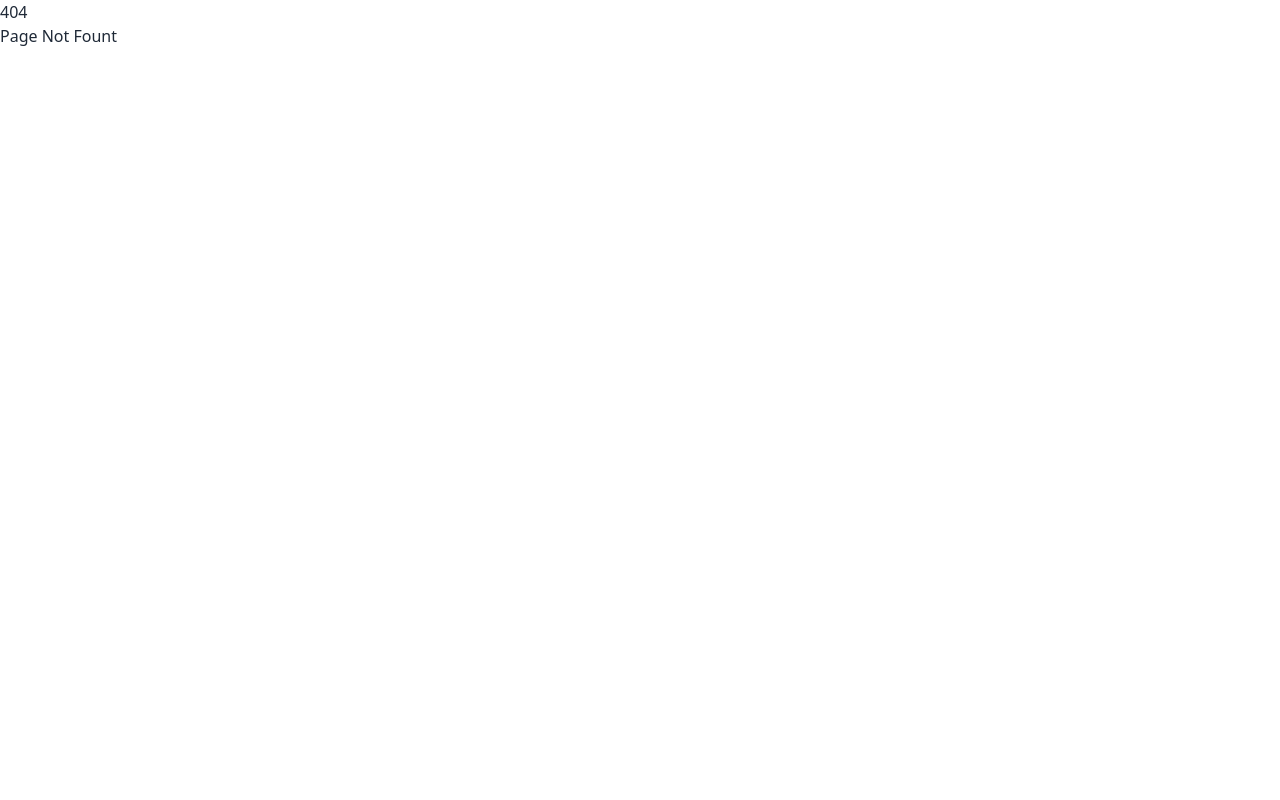
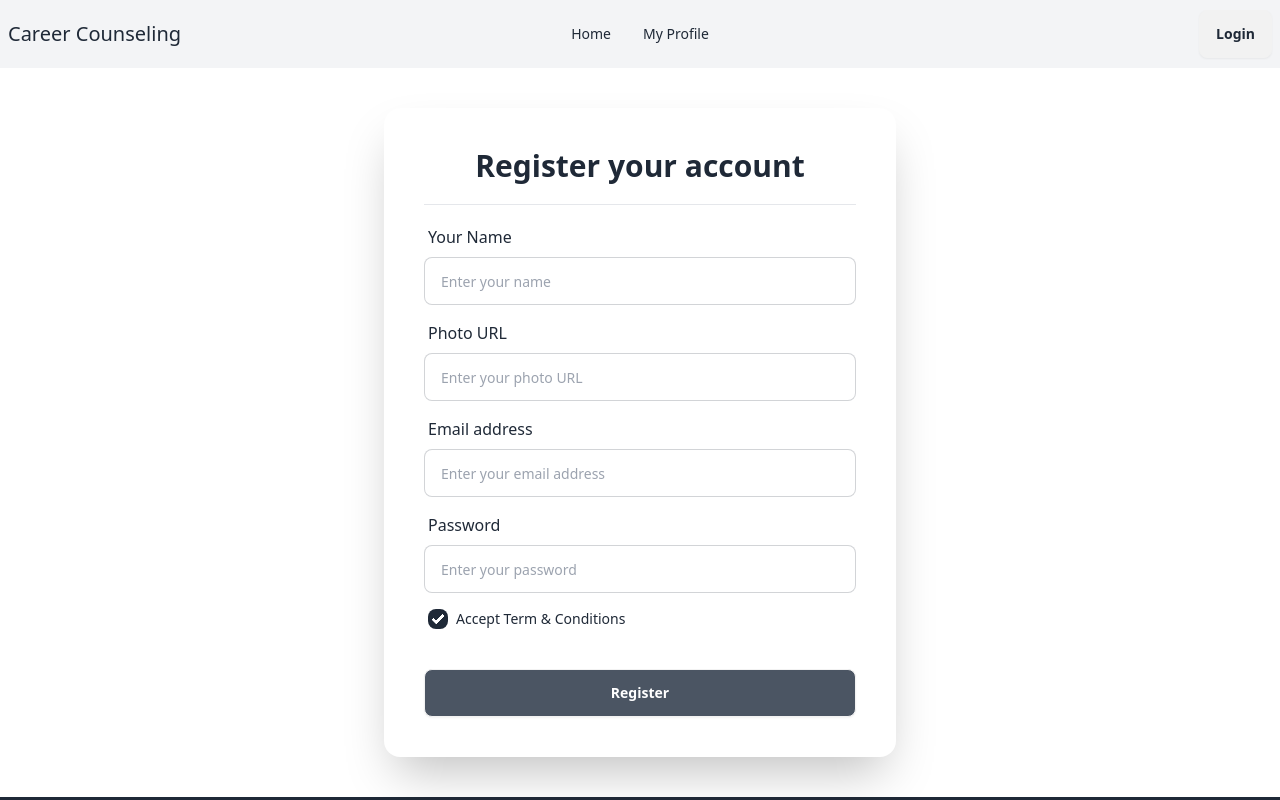
Before and after one commit to masud2005/9th-assignment-Career-Counseling, a React (Vite) app: page /register in a window 1280 px wide. Before the commit this address had no page. Shown: the top 800 px of the page. Built offline with nearby package versions, Linux system fonts and the light colour scheme.

Commit message:
Login & Register Pages added

```diff
--- a/package.json
+++ b/package.json
@@ -10,6 +10,7 @@
     "preview": "vite preview"
   },
   "dependencies": {
+    "firebase": "^11.0.2",
     "react": "^18.3.1",
     "react-dom": "^18.3.1",
     "react-router-dom": "^6.28.0",
--- a/src/components/Navbar.jsx
+++ b/src/components/Navbar.jsx
@@ -1,5 +1,5 @@
 import React from 'react';
-import { NavLink } from 'react-router-dom';
+import { Link, NavLink } from 'react-router-dom';
 
 const Navbar = () => {
 
@@ -45,7 +45,7 @@ const Navbar = () => {
                     </ul>
                 </div>
                 <div className="navbar-end">
-                    <a className="btn">Login</a>
+                    <NavLink to={'/login'} className="btn">Login</NavLink>
                 </div>
             </div>
         </div>
--- /dev/null
+++ b/src/context/AuthProvider.jsx
@@ -0,0 +1,41 @@
+
+import React, { createContext } from 'react';
+import { createUserWithEmailAndPassword, getAuth, GoogleAuthProvider, signInWithEmailAndPassword, signInWithPopup } from "firebase/auth";
+import app from '../firebase/firebase.config';
+
+export const AuthContext = createContext();
+
+const AuthProvider = ({children}) => {
+
+    const auth = getAuth(app);
+    const googleProvider = new GoogleAuthProvider();
+
+    // Register a new User
+    const createNewUser = (email, password) => {
+        return createUserWithEmailAndPassword(auth, email, password)
+    }
+
+    // Login user
+    const userLogin = (email, password) => {
+        return signInWithEmailAndPassword(auth, email, password)
+    }
+
+    // Login with Google
+    const loginWithGoogle = () => {
+        return signInWithPopup(auth, googleProvider)
+    }
+
+    const authInfo = {
+        createNewUser,
+        userLogin,
+        loginWithGoogle,
+    }
+
+    return (
+        <AuthContext.Provider value={authInfo}>
+            {children}
+        </AuthContext.Provider>
+    );
+};
+
+export default AuthProvider;
--- /dev/null
+++ b/src/firebase/firebase.config.js
@@ -0,0 +1,18 @@
+// Import the functions you need from the SDKs you need
+import { initializeApp } from "firebase/app";
+// TODO: Add SDKs for Firebase products that you want to use
+// https://firebase.google.com/docs/web/setup#available-libraries
+
+// Your web app's Firebase configuration
+const firebaseConfig = {
+  apiKey: "AIzaSyD9nf4F8CHEsygWvGvGJmoggtigK1InG0I",
+  authDomain: "career-counselling-92953.firebaseapp.com",
+  projectId: "career-counselling-92953",
+  storageBucket: "career-counselling-92953.firebasestorage.app",
+  messagingSenderId: "56241330527",
+  appId: "1:56241330527:web:ea2bdf00878d53466e7eea"
+};
+
+// Initialize Firebase
+const app = initializeApp(firebaseConfig);
+export default app;
--- a/src/main.jsx
+++ b/src/main.jsx
@@ -3,9 +3,12 @@ import { createRoot } from 'react-dom/client'
 import './index.css'
 import { RouterProvider } from 'react-router-dom'
 import routes from './routes/Routes'
+import AuthProvider from './context/AuthProvider'
 
 createRoot(document.getElementById('root')).render(
   <StrictMode>
-    <RouterProvider router={routes}></RouterProvider>
+    <AuthProvider>
+      <RouterProvider router={routes}></RouterProvider>
+    </AuthProvider>
   </StrictMode>,
 )
--- /dev/null
+++ b/src/pages/Login.jsx
@@ -0,0 +1,63 @@
+import React, { useContext } from 'react';
+import { Link } from 'react-router-dom';
+import { AuthContext } from '../context/AuthProvider';
+
+const Login = () => {
+
+    const {userLogin, loginWithGoogle} = useContext(AuthContext);
+
+    const handleLogin =(e) => {
+        e.preventDefault();
+        const email = e.target.email.value;
+        const password = e.target.password.value;
+        // console.log(email, password);
+
+        userLogin(email, password)
+        .then(result => {
+            console.log(result.user);
+        })
+        .catch(error => {
+            console.log(error.message);
+        })
+    }
+
+    const handleLoginWithGoogle = () => {
+        loginWithGoogle()
+        .then(result => {
+            console.log(result.user);
+        })
+        .catch(error => {
+            console.log(error.message);
+        })
+    }
+
+    return (
+        <div className="card bg-base-100 w-full max-w-lg mx-auto my-10 shrink-0 shadow-2xl font-poppins p-10">
+            <h1 className='text-center text-3xl font-semibold pb-5 border-b'>Login your account</h1>
+            <form onSubmit={handleLogin} className="card-body p-0 pt-3">
+                <div className="form-control">
+                    <label className="label">
+                        <span className="label-text text-base">Email address</span>
+                    </label>
+                    <input type="email" name='email' placeholder="Enter your email address" className="input input-bordered placeholder:text-sm" required />
+                </div>
+                <div className="form-control">
+                    <label className="label">
+                        <span className="label-text text-base">Password</span>
+                    </label>
+                    <input type="password" name='password' placeholder="Enter your password" className="input input-bordered placeholder:text-sm" required />
+                </div>
+                {/* {
+                error && <span className='text-red-600 text-sm'>{error}</span>
+            } */}
+                <div className="form-control mt-6">
+                    <button className="btn bg-gray-600 text-white hover:text-black">Login</button>
+                </div>
+                <p className='pt-3'>Dont’t Have An Account ? <Link to={'/register'}>Register</Link></p>
+            </form>
+            <button onClick={handleLoginWithGoogle} className='btn w-fit mt-10 mx-auto'>Login with Google</button>
+        </div>
+    );
+};
+
+export default Login;
--- /dev/null
+++ b/src/pages/Register.jsx
@@ -0,0 +1,73 @@
+import React, { useContext } from 'react';
+import { AuthContext } from '../context/AuthProvider';
+
+const Register = () => {
+
+    const {createNewUser} = useContext(AuthContext);
+    // console.log(createNewUser);
+
+    const handleRegister = (e) => {
+        e.preventDefault();
+        const name = e.target.name.value;
+        const photo = e.target.photo.value;
+        const email = e.target.email.value;
+        const password = e.target.password.value;
+        // console.log(name, photo, email, password);
+
+        // Register
+        createNewUser(email, password)
+        .then(result => {
+            console.log(result.user);
+        })
+        .catch(error => {
+            console.log(error.message);
+        })
+    }
+
+    return (
+        <div className="card bg-base-100 w-full max-w-lg mx-auto my-10 shrink-0 shadow-2xl font-poppins p-10">
+            <h1 className='text-center text-3xl font-semibold pb-5 border-b'>Register your account</h1>
+            <form onSubmit={handleRegister} className="card-body p-0 pt-3">
+                <div className="form-control">
+                    <label className="label">
+                        <span className="label-text text-base">Your Name</span>
+                    </label>
+                    <input type="text" name='name' placeholder="Enter your name" className="input input-bordered placeholder:text-sm" required />
+                </div>
+                <div className="form-control">
+                    <label className="label">
+                        <span className="label-text text-base">Photo URL</span>
+                    </label>
+                    <input type="text" name='photo' placeholder="Enter your photo URL" className="input input-bordered placeholder:text-sm" required />
+                </div>
+                <div className="form-control">
+                    <label className="label">
+                        <span className="label-text text-base">Email address</span>
+                    </label>
+                    <input type="email" name='email' placeholder="Enter your email address" className="input input-bordered placeholder:text-sm" required />
+                </div>
+                <div className="form-control">
+                    <label className="label">
+                        <span className="label-text text-base">Password</span>
+                    </label>
+                    <input type="password" name='password' placeholder="Enter your password" className="input input-bordered placeholder:text-sm" required />
+                </div>
+
+                <div className="form-control">
+                    <label className="label cursor-pointer justify-start gap-2">
+                        <input type="checkbox" defaultChecked className="checkbox checkbox-sm" />
+                        <span className="label-text">Accept Term & Conditions</span>
+                    </label>
+                </div>
+
+                <div className="form-control mt-6">
+                    <button className="btn bg-gray-600 text-white hover:text-black">Register</button>
+                </div>
+                {/* <p className='pt-3'>Dont’t Have An Account ? <Link to={'/auth/register'} className='text-red-500'>Register</Link></p> */}
+            </form>
+        </div>
+
+    );
+};
+
+export default Register;
```
Also changed, not shown: src/routes/Routes.jsx (+10 -0 lines), 1 other file (tests, documents, lock files or other folders).
